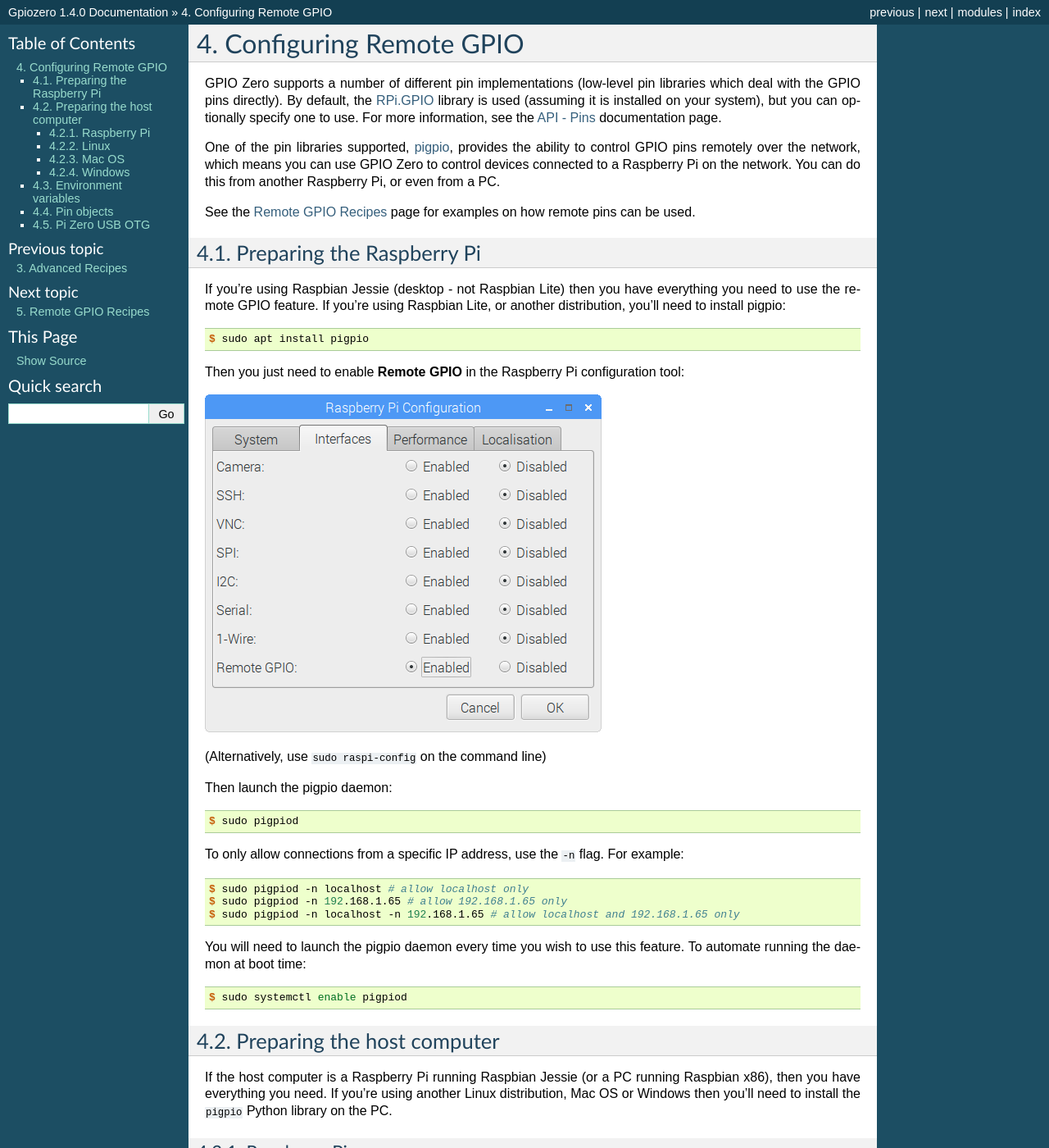
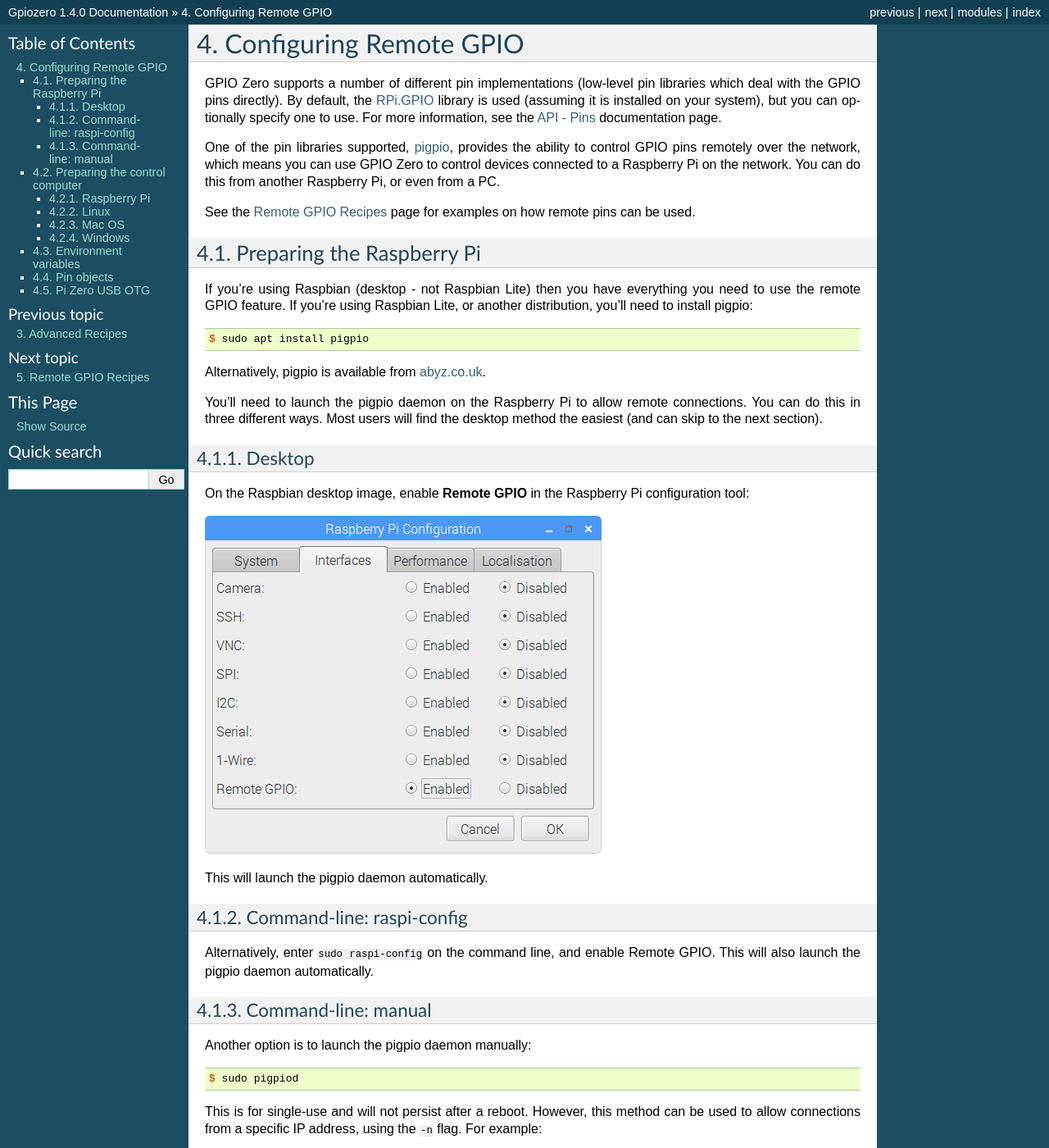
Before and after one commit to gpiozero/gpiozero, a Sphinx documentation site: the page built from docs/remote_gpio.rst, in a window 1280 px wide and 1400 px high. Shown: the whole window at 82% size. Built offline with Sphinx 7.4.7, drawn with Linux system fonts in a browser that asks for light colours; some of the changed text lies outside the part shown.

Commit message:
Update remote gpio docs page

```diff
--- a/docs/examples/pi_zero_remote.py
+++ /dev/null
@@ -1,10 +0,0 @@
-from gpiozero import LED
-from gpiozero.pins.pigpio import PiGPIOFactory
-from signal import pause
-
-factory = PiGPIOFactory(host='raspberrypi.local')
-led = LED(17, pin_factory=factory)
-
-led.blink()
-
-pause()
--- a/docs/recipes.rst
+++ b/docs/recipes.rst
@@ -187,7 +187,7 @@
 .. literalinclude:: examples/led_board_6.py
 
 :class:`LEDBoard` objects can also be nested to contain other :class:`LEDBoard`
-objects.
+objects:
 
 .. literalinclude:: examples/led_board_7.py
 
--- a/docs/remote_gpio.rst
+++ b/docs/remote_gpio.rst
@@ -21,29 +21,48 @@
 Preparing the Raspberry Pi
 ==========================
 
-If you're using Raspbian Jessie (desktop - not Raspbian Lite) then you have
-everything you need to use the remote GPIO feature. If you're using Raspbian
-Lite, or another distribution, you'll need to install pigpio:
+If you're using Raspbian (desktop - not Raspbian Lite) then you have everything
+you need to use the remote GPIO feature. If you're using Raspbian Lite, or
+another distribution, you'll need to install pigpio:
 
 .. code-block:: console
 
     $ sudo apt install pigpio
 
-Then you just need to enable **Remote GPIO** in the Raspberry Pi configuration
-tool:
+Alternatively, pigpio is available from `abyz.co.uk`_.
+
+You'll need to launch the pigpio daemon on the Raspberry Pi to allow remote
+connections. You can do this in three different ways. Most users will find the
+desktop method the easiest (and can skip to the next section).
+
+Desktop
+-------
+
+On the Raspbian desktop image, enable **Remote GPIO** in the Raspberry Pi
+configuration tool:
 
 .. image:: images/raspi-config.png
 
-(Alternatively, use ``sudo raspi-config`` on the command line)
+This will launch the pigpio daemon automatically.
 
-Then launch the pigpio daemon:
+Command-line: raspi-config
+--------------------------
+
+Alternatively, enter ``sudo raspi-config`` on the command line, and enable
+Remote GPIO. This will also launch the pigpio daemon automatically.
+
+Command-line: manual
+--------------------
+
+Another option is to launch the pigpio daemon manually:
 
 .. code-block:: console
 
     $ sudo pigpiod
 
-To only allow connections from a specific IP address, use the ``-n`` flag. For
-example:
+This is for single-use and will not persist after a reboot. However, this method
+can be used to allow connections from a specific IP address, using the ``-n``
+flag. For example:
 
 .. code-block:: console
 
@@ -51,20 +70,19 @@
     $ sudo pigpiod -n 192.168.1.65 # allow 192.168.1.65 only
     $ sudo pigpiod -n localhost -n 192.168.1.65 # allow localhost and 192.168.1.65 only
 
-You will need to launch the pigpio daemon every time you wish to use this
-feature. To automate running the daemon at boot time:
+To automate running the daemon at boot time, run:
 
 .. code-block:: console
 
     $ sudo systemctl enable pigpiod
 
-Preparing the host computer
-===========================
+Preparing the control computer
+==============================
 
-If the host computer is a Raspberry Pi running Raspbian Jessie (or a PC running
-Raspbian x86), then you have everything you need. If you're using another Linux
-distribution, Mac OS or Windows then you'll need to install the ``pigpio``
-Python library on the PC.
+If the control computer (the computer you're running your Python code from) is
+a Raspberry Pi running Raspbian (or a PC running Raspbian x86), then you have
+everything you need. If you're using another Linux distribution, Mac OS or
+Windows then you'll need to install the ``pigpio`` Python library on the PC.
 
 Raspberry Pi
 ------------
@@ -213,7 +231,15 @@
     $ PIGPIO_ADDR=192.168.1.4 python3 led.py
 
 will flash the LED connected to pin 17 of the Raspberry Pi with the IP address
-``192.168.1.4``, without any code changes.
+``192.168.1.4``, without any code changes, as long as the Raspberry Pi has the
+pigpio daemon running.
+
+.. note::
+
+    When running code directly on a Raspberry Pi, any pin factory can be used
+    (assuming the relevant library is installed), but when a device is used
+    remotely, only :class:`PiGPIOFactory` can be used, as pigpio is the only
+    pin library which supports remote GPIO.
 
 Pin objects
 ===========
@@ -231,8 +257,8 @@
 
 You can, of course, continue to create gpiozero device objects as normal, and
 create others using remote pins. For example, if run on a Raspberry Pi, the
-following script will flash an LED on the host Pi, and also on another Pi on
-the network:
+following script will flash an LED on the controller Pi, and also on another Pi
+on the network:
 
 .. literalinclude:: examples/led_remote_3.py
 
@@ -288,30 +314,31 @@
 3. Edit ``cmdline.txt`` and insert ``modules-load=dwc2,g_ether`` after
    ``rootwait``.
 
-(See `blog.gbaman.info`_ for more information)
+(See guides on `blog.gbaman.info`_ and `learn.adafruit.com`_ for more detailed
+instructions)
 
 Then connect the Pi Zero to your computer using a micro USB cable (connecting it
 to the USB port, not the power port). You'll see the indicator LED flashing as
 the Pi Zero boots. When it's ready, you will be able to ping and SSH into it
-using the hostname ``raspberrypi.local``. SSH into the Pi Zero, ensure Remote
-GPIO is enabled and the pigpio daemon is running, and you can use remote pins
-from the computer, referencing the host by its hostname, like so:
+using the hostname ``raspberrypi.local``. SSH into the Pi Zero, install pigpio
+and run the pigpio daemon.
 
-.. literalinclude:: examples/pi_zero_remote.py
+Then, drop out of the SSH session and you can run Python code on your computer
+to control devices attached to the Pi Zero, referencing it by its hostname (or
+IP address if you know it), for example:
 
-.. note::
+.. code-block:: console
 
-    When running code directly on a Raspberry Pi, any pin factory can be used
-    (assuming the relevant library is installed), but when a device is used
-    remotely, only :class:`PiGPIOFactory` can be used, as pigpio is the only
-    pin library which supports remote GPIO.
+    $ GPIOZERO_PIN_FACTORY=pigpio PIGPIO_ADDR=raspberrypi.local python3 led.py
 
 
 .. _RPi.GPIO: https://pypi.python.org/pypi/RPi.GPIO
 .. _pigpio: http://abyz.co.uk/rpi/pigpio/python.html
+.. _abyz.co.uk: http://abyz.co.uk/rpi/pigpio/download.html
 .. _get-pip: https://pip.pypa.io/en/stable/installing/
 .. _following this guide: https://www.raspberrypi.org/learning/using-pip-on-windows/worksheet/
 .. _Sense HAT: https://www.raspberrypi.org/products/sense-hat/
-.. _Raspberry Pi Zero: https://www.raspberrypi.org/products/pi-zero/
-.. _Pi Zero W: https://www.raspberrypi.org/products/pi-zero-w/
+.. _Raspberry Pi Zero: https://www.raspberrypi.org/products/raspberry-pi-zero/
+.. _Pi Zero W: https://www.raspberrypi.org/products/raspberry-pi-zero-w/
 .. _blog.gbaman.info: http://blog.gbaman.info/?p=791
+.. _learn.adafruit.com: https://learn.adafruit.com/turning-your-raspberry-pi-zero-into-a-usb-gadget/ethernet-gadget
```
